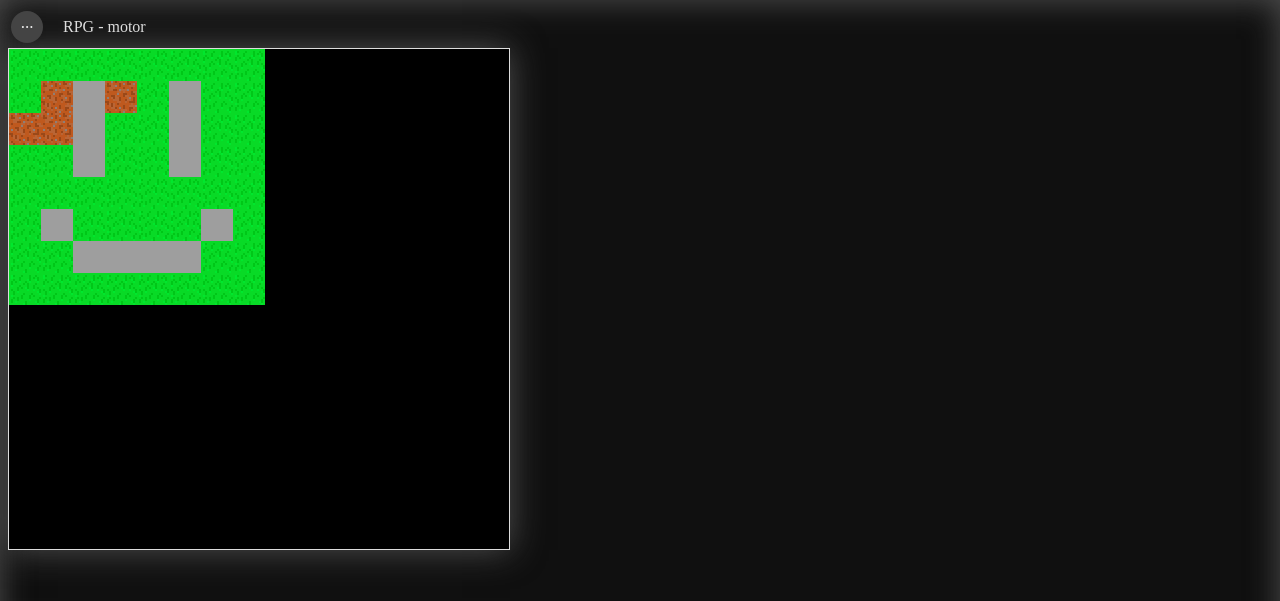
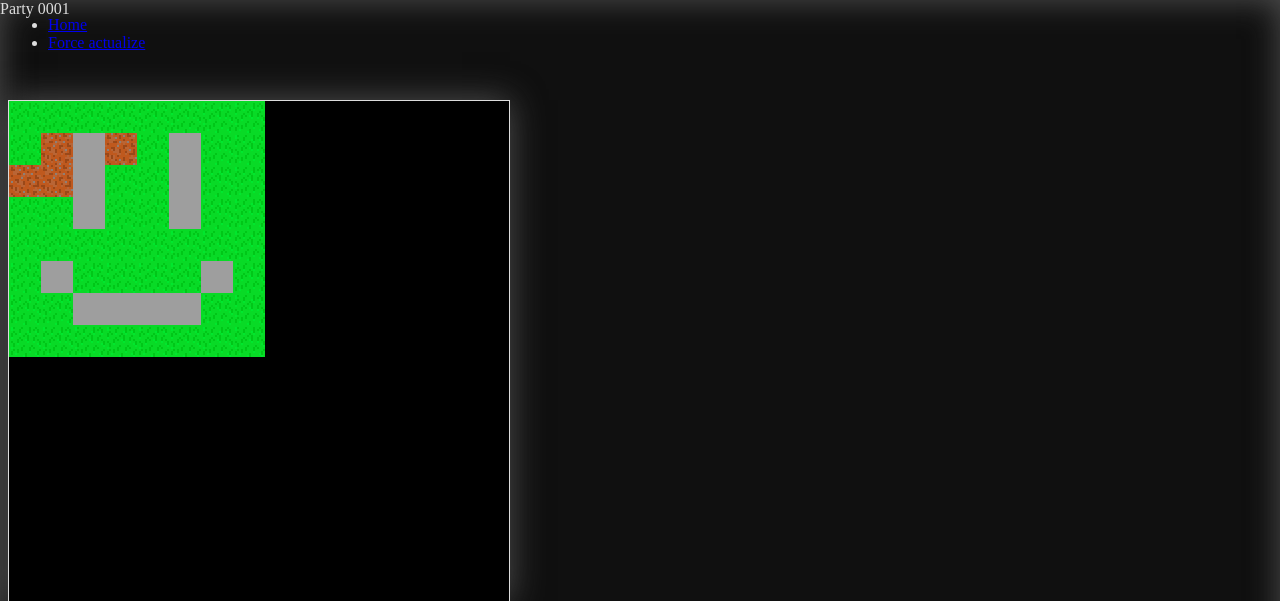
Before and after one commit to adri326/rpg-motor, a PHP site: page /?party=1 in a window 1280 px wide. Shown: the top 601 px of the page. Run offline with PHP 8.4, Linux system fonts and the light colour scheme; data that the repository does not hold is empty.

Commit message:
Change entire style / layout

```diff
--- a/starter.php
+++ b/starter.php
@@ -1,23 +1,17 @@
 <header class="starter">
-  <div class="starter-container">
-    <table>
-      <tbody>
-        <tr>
-          <td>
-            <div id="menuButton">...</div>
-            <div id="menuList" style="visibility: hidden;">
-              <ul id="menu">
-                <a href="/"><li>Home</li></a>
-              </ul>
-            </div>
-          </td>
-          <td>
-            <div id="title">
-              RPG - motor
-            </div>
-          </td>
-        </tr>
-      </tbody>
-    </table>
-  </div>
+  Party <?php echo $party; ?>
 </header>
+<header class="menu-list">
+  <ul>
+    <li>
+      <a href="/">
+        Home
+      </a>
+    </li>
+    <li>
+      <a href="#">
+        Force actualize
+      </a>
+    </li>
+  </ul>
+</header>
```
